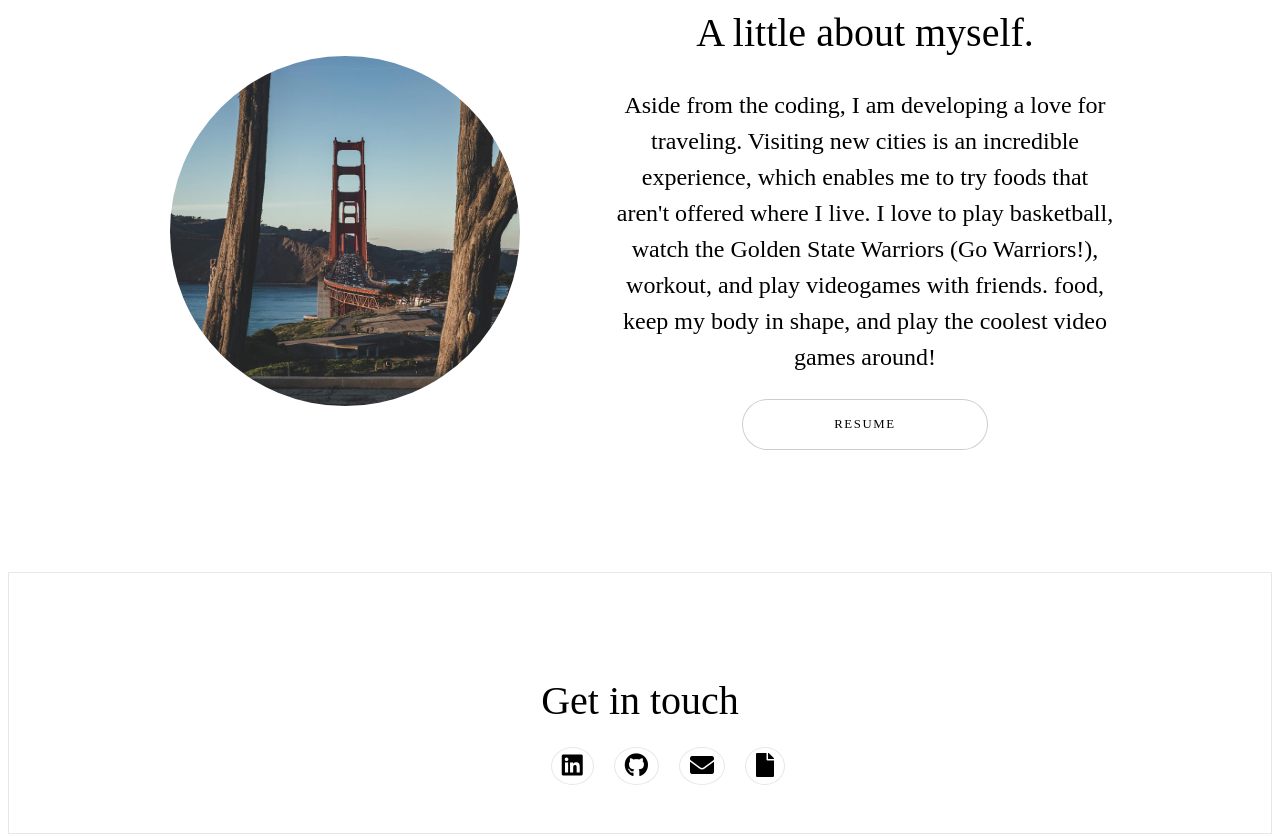
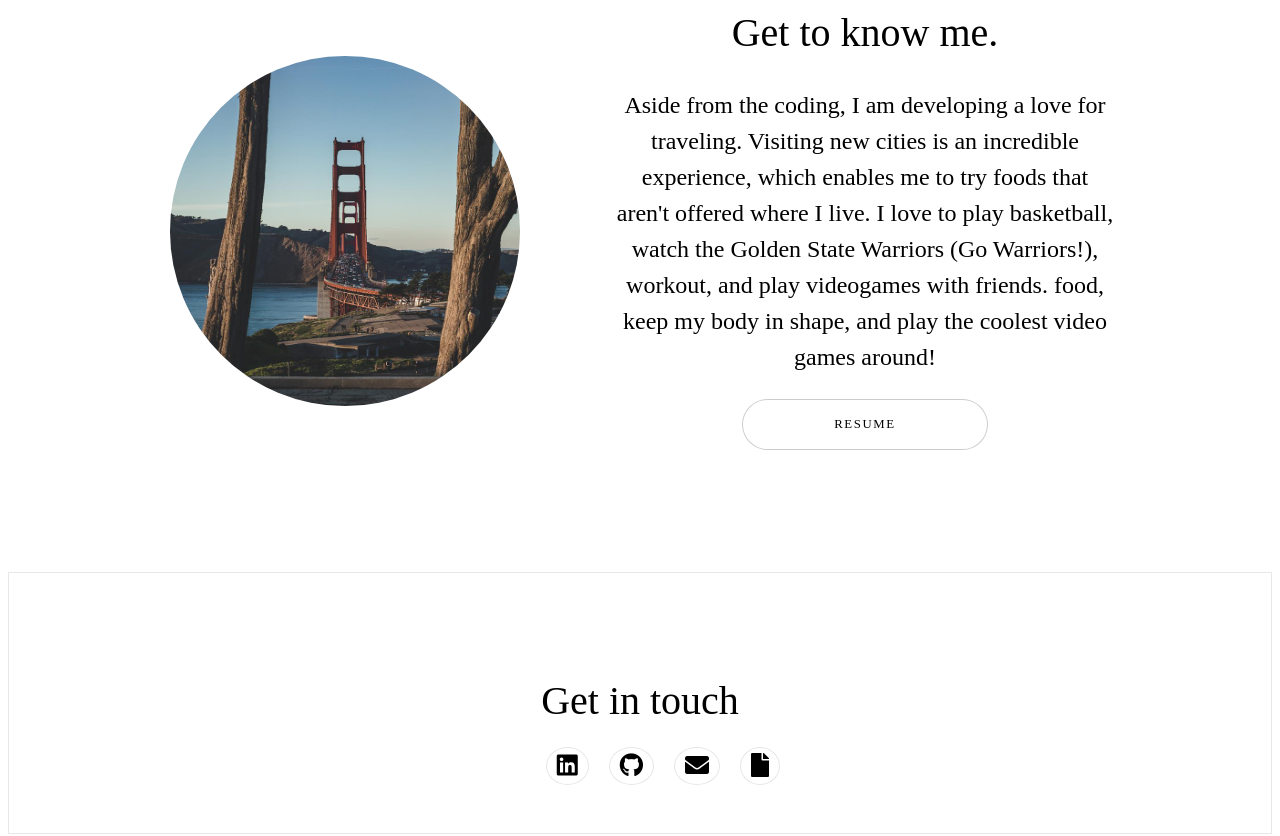
Before and after one commit to b-chang93/portfolio, a plain HTML site: page index.html in a window 1280 px wide. Shown: the part 2816-3652 px from the top of the page. Drawn offline with Linux system fonts and the light colour scheme.

Commit message:
resizing fix

```diff
--- a/assets/css/main.css
+++ b/assets/css/main.css
@@ -12,6 +12,8 @@
 
 html {
   scroll-behavior: smooth;
+   max-width: 1300px;
+   margin: auto;
 }
 
 #wrapper {
@@ -418,8 +420,8 @@ li > a {
   }
 
   .connect {
-    width: 100% !important;
-    margin-left: 90px !important;
+    width: 60% !important;
+    margin-left: 85px !important;
   }
 
   .medium {
--- a/index.html
+++ b/index.html
@@ -7,16 +7,6 @@
   <meta name="viewport" content="width=device-width, initial-scale=1" />
   <link rel="stylesheet" href="assets/css/main.css" />
   <link rel="stylesheet" href="https://use.fontawesome.com/releases/v5.6.3/css/all.css" integrity="sha384-UHRtZLI+pbxtHCWp1t77Bi1L4ZtiqrqD80Kn4Z8NTSRyMA2Fd33n5dQ8lWUE00s/" crossorigin="anonymous">
-  <!-- <script async src="https://www.googletagmanager.com/gtag/js?id=UA-115612347-1"></script> -->
-  <script>
-    window.dataLayer = window.dataLayer || [];
-
-    function gtag() {
-      dataLayer.push(arguments);
-    }
-    gtag('js', new Date());
-    gtag('config', 'UA-115612347-1');
-  </script>
 </head>
 
 <body>
@@ -158,7 +148,7 @@
 
     <section class="banner onload-image-fade-in onload-content-fade-left style1 orient-center content-align-center image-position-center">
       <div class="content">
-        <h2>A little about myself.</h2>
+        <h2>Get to know me.</h2>
         <p class="major">
           Aside from the coding, I am developing a love for traveling. Visiting new cities is an incredible experience, which enables me to try foods that aren't offered where I live. I love to play basketball, watch the Golden State Warriors (Go Warriors!), workout,
           and play videogames with friends. food, keep my body in shape, and play the coolest video games around!
```
